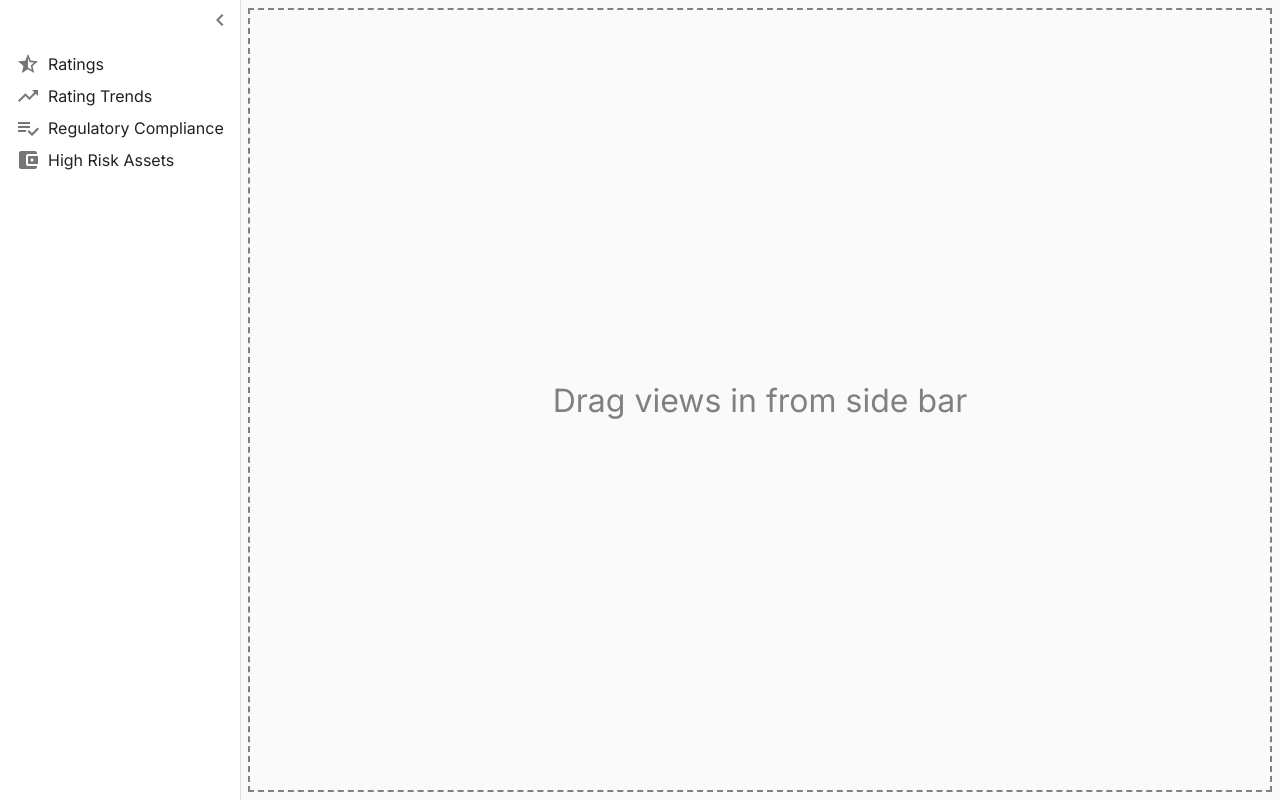
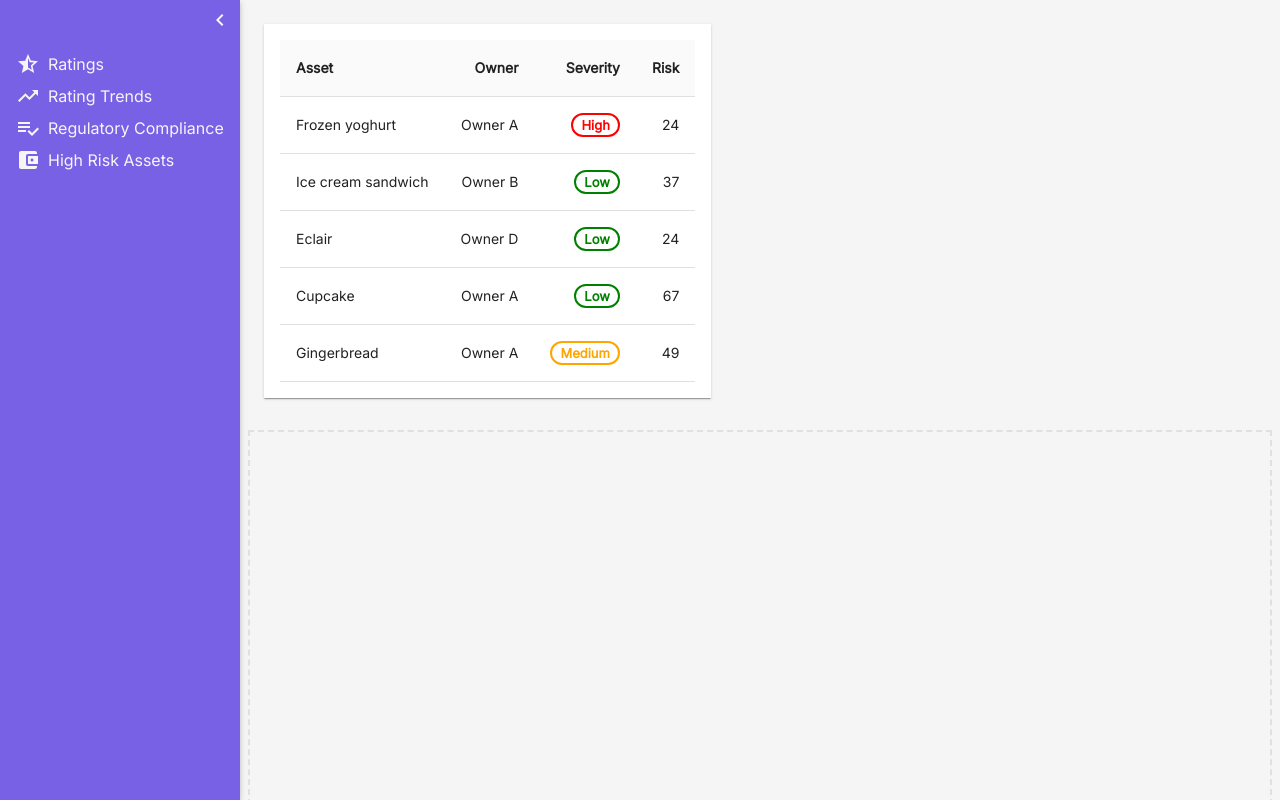
Before and after one commit to arpithindukuri/keyworks-draft, a React (Create React App) app: page / in a window 1280 px wide. Built offline with nearby package versions, Linux system fonts and the light colour scheme.

Commit message:
dahboard fixed up, redesign, refactor, and introduce framework overviews

```diff
--- a/src/App.tsx
+++ b/src/App.tsx
@@ -1,13 +1,14 @@
 import { createMuiTheme, makeStyles, ThemeProvider } from "@material-ui/core";
 import "react-grid-layout/css/styles.css";
 import "react-resizable/css/styles.css";
-import Dashboard from "./components/RGL/Dashboard";
+import Dashboard from "./components/pages/Dashboard";
 
 import Drawer from "./components/Drawer";
 
 import { ThemeOptions } from "@material-ui/core/styles";
 import { useState } from "react";
 import AppProvider from "./context/AppContext";
+import FrameworkOverviews from "./components/pages/FrameworkOverviews";
 
 declare module "@material-ui/core/styles/createMuiTheme" {
 	interface Theme {
@@ -66,38 +67,51 @@ const theme = createMyTheme({
 	typography: {
 		fontFamily: ["Inter"].join(","),
 	},
+	shape: {
+		borderRadius: 0,
+	},
+	palette: {
+		primary: {
+			light: "#ae8fff",
+			main: "#7961e6",
+			dark: "#4236b3",
+			contrastText: "#fff",
+		},
+	},
 });
 
 const useStyles = makeStyles((theme) => ({
 	container: {
 		position: "relative",
 		maxWidth: "100vw",
+		maxHeight: "100vh",
 		overflow: "hidden",
-		backgroundColor: theme.palette.background.default,
+		backgroundColor: theme.palette.grey[100],
 	},
+	appBody: ({ isDrawerOpen }: { isDrawerOpen: boolean }) => ({
+		position: "relative",
+		transition: "0.3s",
+		marginLeft: isDrawerOpen ? "240px" : "54px",
+		height: "100vh",
+		overflowX: "visible",
+		overflowY: "scroll",
+		boxSizing: "border-box",
+	}),
 }));
 
 function App() {
-	const classes = useStyles();
+	const [isDrawerOpen, setIsDrawerOpen] = useState(true);
 
-	const [open, setOpen] = useState(true);
+	const classes = useStyles({ isDrawerOpen });
 
 	return (
 		<ThemeProvider theme={theme}>
 			<AppProvider>
 				<div className={classes.container}>
-					<Drawer open={open} setOpen={setOpen} />
-					<div
-						style={{
-							transition: "0.3s",
-							marginLeft: open ? "240px" : "54px",
-							width: open
-								? "calc(100vw - 256px)"
-								: "calc(100vw - 70px)",
-							minHeight: "100vh",
-						}}
-					>
-						<Dashboard isSidebarOpen={open} />
+					<Drawer open={isDrawerOpen} setOpen={setIsDrawerOpen} />
+					<div className={classes.appBody}>
+						<FrameworkOverviews />
+						<Dashboard isSidebarOpen={isDrawerOpen} />
 					</div>
 				</div>
 			</AppProvider>
--- a/src/components/Drawer.tsx
+++ b/src/components/Drawer.tsx
@@ -56,24 +56,40 @@ const useStyles = makeStyles((theme) =>
 		drawerControl: {
 			padding: theme.spacing(1),
 			transition: "transform 0.3s",
+			color: theme.palette.grey[100],
 		},
 		flipped180: {
 			transform: "rotate(180deg)",
 		},
 		listItemText: {
 			marginLeft: theme.spacing(1),
+			color: theme.palette.grey[100],
+		},
+		listItemIcon: {
+			color: theme.palette.grey[100],
 		},
 		listItem: {
 			paddingTop: 0,
 			paddingBottom: 0,
 			"&:hover": {
-				backgroundColor: theme.palette.background.default,
+				backgroundColor: theme.palette.primary.dark,
 				cursor: "grab",
 			},
 			"&:active": {
 				cursor: "grabbing",
-				backgroundColor: theme.palette.grey[300],
+				backgroundColor: theme.palette.primary.light,
 			},
+			transition: "0.08s",
+		},
+		drawerPaper: {
+			position: "absolute",
+			height: "100vh",
+			// height: "calc(100vh - 16px)",
+			// top: "8px",
+			// left: "8px",
+			// borderRadius: "0 12px 12px 0",
+			border: 0,
+			backgroundColor: theme.palette.primary.main,
 		},
 	})
 );
@@ -113,7 +129,6 @@ export default function ChatList({
 	setOpen: Dispatch<React.SetStateAction<boolean>>;
 }) {
 	const classes = useStyles();
-	// const [open, setOpen] = useState(false);
 
 	const toggleDrawer = () => {
 		setOpen((prev) => !prev);
@@ -132,7 +147,10 @@ export default function ChatList({
 					[classes.drawerClose]: !open,
 				}),
 			}}
-			PaperProps={{ style: { position: "absolute" } }}
+			PaperProps={{
+				className: classes.drawerPaper,
+				elevation: 3,
+			}}
 			BackdropProps={{ style: { position: "absolute" } }}
 			ModalProps={{
 				container: document.getElementById("drawer-container"),
@@ -174,6 +192,7 @@ function Item({
 	dragType: typeType;
 }) {
 	const classes = useStyles();
+	// const theme -
 	const { setType, clearType } = useContext(AppContext);
 
 	return (
@@ -188,7 +207,9 @@ function Item({
 			}}
 		>
 			<ListItem className={classes.listItem}>
-				<ListItemIcon>{icon}</ListItemIcon>
+				<ListItemIcon className={classes.listItemIcon}>
+					{icon}
+				</ListItemIcon>
 				<ListItemText
 					className={classes.listItemText}
 					primary={title}
--- a/src/components/Module.tsx
+++ b/src/components/Module.tsx
@@ -41,7 +41,11 @@ export default function Module({
 	const classes = useStyles();
 
 	return (
-		<Card className={classes.container} variant='outlined'>
+		<Card
+			className={classes.container}
+			elevation={3}
+			// variant='outlined'
+		>
 			<div className={classes.header}>
 				<Typography
 					className={`${classes.title} ModuleDragHandle`}
--- a/src/components/charts/Ratings.tsx
+++ b/src/components/charts/Ratings.tsx
@@ -9,10 +9,8 @@ const useStyles = makeStyles((theme) => ({
 		flexGrow: 1,
 		width: "100%",
 		height: "100%",
+		overflowX: "auto",
 		padding: theme.spacing(2),
-		// paddingTop: 0,
-		overflowX: "auto",
-		// overflowY: "visible",
 		boxSizing: "border-box",
 	},
 	ratingCard: {
@@ -23,7 +21,7 @@ const useStyles = makeStyles((theme) => ({
 		flex: 1,
 		minWidth: "130px",
 		maxHeight: "100%",
-		marginLeft: theme.spacing(3),
+		marginLeft: `${theme.spacing(3)}px`,
 		"&:first-child": {
 			marginLeft: 0,
 		},
@@ -58,8 +56,8 @@ export function RatingCard({
 	return (
 		<Card
 			className={classes.ratingCard}
-			elevation={5}
-			// variant='outlined'
+			// elevation={5}
+			variant='outlined'
 		>
 			<Typography className={classes.ratingCardTitle} variant='h6'>
 				{title}
@@ -71,13 +69,16 @@ export function RatingCard({
 			>
 				<GaugeChart
 					id='gauge-chart1'
-					nrOfLevels={1}
+					nrOfLevels={2}
+					arcsLength={[percent, 1 - percent]}
+					cornerRadius={0}
 					percent={percent}
-					arcWidth={0.1}
-					colors={[getColor()]}
-					needleColor={getColor()}
-					needleBaseColor={getColor()}
+					arcWidth={0.2}
+					colors={[getColor(), "#ddd"]}
+					needleColor={"#ddd"}
+					needleBaseColor={"#ddd"}
 					hideText
+					// textColor={"grey"}
 				/>
 			</ResponsiveContainer>
 			<Typography className={classes.ratingCardNumber} variant='h4'>
@@ -92,11 +93,20 @@ export default function Ratings() {
 
 	return (
 		<Module title='RATINGS'>
+			{/* <div
+				style={{
+					margin: "0px 16px",
+					height: "100%",
+					width: "100%",
+					boxSizing: "border-box",
+					overflowX: "auto",
+				}}
+			> */}
 			<div className={classes.body}>
 				<RatingCard title='Risk' percent={0.17} />
 				<RatingCard title='Compliance' percent={0.55} />
-				<RatingCard title='Thing' percent={0.82} />
 			</div>
+			{/* </div> */}
 		</Module>
 	);
 }
--- a/src/components/RGL/Dashboard.tsx
+++ b/src/components/pages/Dashboard.tsx
@@ -1,5 +1,10 @@
 import { v4 as uuidv4 } from "uuid";
-import { makeStyles } from "@material-ui/core";
+import {
+	createStyles,
+	makeStyles,
+	Typography,
+	useTheme,
+} from "@material-ui/core";
 import { useContext, useState } from "react";
 import { Layout, WidthProvider, Responsive } from "react-grid-layout";
 import { withResizeDetector } from "react-resize-detector";
@@ -17,7 +22,8 @@ const ReactGridLayout = WidthProvider(
 	})
 );
 
-const useStyles = makeStyles({
+const useStyles = makeStyles((theme) =>
+	createStyles({
 		"@keyframes fadeIn": {
 			"0%": {
 				opacity: 0,
@@ -27,30 +33,39 @@ const useStyles = makeStyles({
 			},
 		},
 		selector: {
-		animation: "$fadeIn 0.5s ease-in-out",
-		animationDelay: "0.5s",
+			animation: "$fadeIn 0.3s ease-in-out",
+			// animationDelay: "0.5s",
 			animationFillMode: "backwards",
 		},
-	placeholder: ({ isSidebarOpen }: { isSidebarOpen: boolean }) => ({
+		placeholder: ({ height }: { height: number }) => ({
 			display: "flex",
 			position: "absolute",
+			minHeight: "calc(100vh - 16px)",
+			height: `calc(${height}px - 16px)`,
 			top: "8px",
-		bottom: "8px",
-		left: isSidebarOpen ? "248px" : "8px",
+			left: "8px",
 			right: "8px",
 			transition: "0.3s",
 			alignItems: "center",
 			justifyContent: "center",
-		fontSize: "2rem",
 			pointerEvents: "none",
 			touchAction: "none",
-		border: "2px dashed grey",
-		color: "grey",
+			border: `2px dashed ${theme.palette.grey[300]}`,
+			color: theme.palette.grey[500],
+			boxSizing: "border-box",
+			overflowX: "hidden",
+			overflowY: "visible",
 		}),
 		container: {
 			minHeight: "100vh !important",
+			transition: "0.3s",
+			display: "flex",
+			flexGrow: 1,
+			overflowX: "hidden",
+			overflowY: "visible",
 		},
-});
+	})
+);
 
 const dashboardData = [
 	{
@@ -80,15 +95,20 @@ export default function Dashboard({
 }: {
 	isSidebarOpen: boolean;
 }) {
-	const classes = useStyles({ isSidebarOpen: isSidebarOpen });
+	const theme = useTheme();
+
 	const { state } = useContext(AppContext);
-
+	const [height, setHeight] = useState(0);
 	const [layout, setLayout] = useState<Layout[]>([
 		// { i: "ratings", x: 0, y: 0, w: 3, h: 5, minW: 3, minH: 3 },
 		// { i: "trends", x: 3, y: 0, w: 5, h: 5, minW: 3, minH: 3 },
 		// { i: "regcomp", x: 0, y: 5, w: 4, h: 5, minW: 3, minH: 3 },
 		// { i: "highriskassets", x: 4, y: 5, w: 4, h: 5, minW: 3, minH: 3 },
 	]);
+	const margin = theme.spacing(3);
+	const rowHeight = 80;
+
+	const classes = useStyles({ height: height });
 
 	const getView = (view: typeType) => {
 		if (view === "ratings") return <Ratings />;
@@ -103,9 +123,12 @@ export default function Dashboard({
 	);
 
 	return (
-		<>
+		<div style={{ position: "relative" }}>
 			<ReactGridLayout
+				// useCSSTransforms={false}
+				measureBeforeMount
 				className={`layout ${classes.container}`}
+				style={{ height: `${height}px`, overflowY: "visible" }}
 				layouts={{
 					lg: layout,
 					md: layout,
@@ -117,9 +140,16 @@ export default function Dashboard({
 					if (!layout.find((li) => li.i === "__dropping-elem__")) {
 						setLayout(() => layout);
 					}
+					let h = 0;
+					layout.forEach((li) => {
+						if (li.y + li.h > h) h = li.y + li.h;
+						console.log(li.i, h);
+					});
+					setHeight(() => h * (rowHeight + margin) + margin);
 				}}
-				rowHeight={80}
+				rowHeight={rowHeight}
 				cols={{ lg: 8, md: 8, sm: 8, xs: 8, xxs: 8 }}
+				margin={[margin, margin]}
 				draggableHandle={".ModuleDragHandle"}
 				droppingItem={
 					newIndex !== -1
@@ -131,8 +161,6 @@ export default function Dashboard({
 				}
 				isDroppable
 				onDrop={(layout, item) => {
-					console.log(layout);
-					console.log(item);
 					if (newIndex !== -1) {
 						const newLI = {
 							...item,
@@ -149,8 +177,6 @@ export default function Dashboard({
 								}
 								return 0;
 							});
-							console.log([...prev, newLI]);
-							console.log(newLayout);
 							return newLayout;
 						});
 					}
@@ -161,35 +187,24 @@ export default function Dashboard({
 					return (
 						<div
 							key={view.i}
-							// className={
-							// 	view.i === "__dropping-elem__"
-							// 		? ""
-							// 		: classes.selector
-							// }
+							className={
+								view.i === "__dropping-elem__"
+									? ""
+									: classes.selector
+							}
 						>
 							{viewEl ? viewEl : ""}
 						</div>
 					);
 				})}
 			</ReactGridLayout>
+			<div className={classes.placeholder}>
 				{layout.length === 0 && (
-				<div className={classes.placeholder}>
+					<Typography variant='h4'>
 						Drag views in from side bar
+					</Typography>
+				)}
 			</div>
-			)}
-		</>
+		</div>
 	);
 }
-
-/* <div key='ratings' className={classes.selector}>
-				<Ratings />
-			</div>
-			<div key='trends' className={classes.selector}>
-				<RatingTrends />
-			</div>
-			<div key='regcomp' className={classes.selector}>
-				<RegulatoryCompliance />
-			</div>
-			<div key='highriskassets' className={classes.selector}>
-				<HighRiskAssets />
-			</div> */
--- /dev/null
+++ b/src/components/pages/FrameworkOverviews.tsx
@@ -0,0 +1,146 @@
+import {
+	Card,
+	Chip,
+	Table,
+	TableBody,
+	TableCell,
+	TableHead,
+	TableRow,
+	makeStyles,
+} from "@material-ui/core";
+import { createStyles } from "@material-ui/styles";
+
+const useStyles = makeStyles((theme) =>
+	createStyles({
+		container: {
+			display: "flex",
+			padding: theme.spacing(3),
+		},
+		overviewCard: {
+			minHeight: "200px",
+			minWidth: "200px",
+		},
+		tableBody: {
+			display: "flex",
+			flexGrow: 1,
+			width: "100%",
+			height: "100%",
+			padding: theme.spacing(2),
+			boxSizing: "border-box",
+			overflowY: "auto",
+		},
+		headerCell: {
+			fontWeight: 800,
+		},
+		avatar: {
+			margin: 0,
+		},
+	})
+);
+
+function createData(
+	asset: string,
+	owner: string,
+	severity: string,
+	risk: number
+) {
+	return { asset, owner, severity, risk };
+}
+
+const rows = [
+	createData("Frozen yoghurt", "Owner A", "High", 24),
+	createData("Ice cream sandwich", "Owner B", "Low", 37),
+	createData("Eclair", "Owner D", "Low", 24),
+	createData("Cupcake", "Owner A", "Low", 67),
+	createData("Gingerbread", "Owner A", "Medium", 49),
+];
+
+function SeverityChip({
+	severity,
+	title,
+}: {
+	severity: string;
+	title: string;
+}) {
+	const getColor = () => {
+		if (severity === "Low") return "green";
+		else if (severity === "Medium") return "orange";
+		else if (severity === "High") return "red";
+	};
+
+	return (
+		<Chip
+			label={title}
+			size='small'
+			variant='outlined'
+			style={{
+				color: getColor(),
+				fontWeight: 600,
+				border: `2px solid ${getColor()}`,
+			}}
+		/>
+	);
+}
+
+export default function FrameworkOverviews() {
+	const classes = useStyles();
+	return (
+		<div className={classes.container}>
+			<SingleOverview />
+		</div>
+	);
+}
+
+function SingleOverview() {
+	const classes = useStyles();
+	return (
+		<Card className={classes.overviewCard}>
+			<div className={classes.tableBody}>
+				<Table stickyHeader aria-label='simple table'>
+					<TableHead>
+						<TableRow>
+							<TableCell className={classes.headerCell}>
+								Asset
+							</TableCell>
+							<TableCell
+								className={classes.headerCell}
+								align='right'
+							>
+								Owner
+							</TableCell>
+							<TableCell
+								className={classes.headerCell}
+								align='right'
+							>
+								Severity
+							</TableCell>
+							<TableCell
+								className={classes.headerCell}
+								align='right'
+							>
+								Risk
+							</TableCell>
+						</TableRow>
+					</TableHead>
+					<TableBody>
+						{rows.map((row) => (
+							<TableRow key={`${row.asset}-tablerow`}>
+								<TableCell component='th' scope='row'>
+									{row.asset}
+								</TableCell>
+								<TableCell align='right'>{row.owner}</TableCell>
+								<TableCell align='right'>
+									<SeverityChip
+										severity={row.severity}
+										title={row.severity}
+									/>
+								</TableCell>
+								<TableCell align='right'>{row.risk}</TableCell>
+							</TableRow>
+						))}
+					</TableBody>
+				</Table>
+			</div>
+		</Card>
+	);
+}
--- a/src/index.css
+++ b/src/index.css
@@ -11,3 +11,7 @@ code {
 	font-family: source-code-pro, Menlo, Monaco, Consolas, "Courier New",
 		monospace;
 }
+
+.react-resizable-handle {
+	background-image: none !important;
+}
```
Lines whose indentation alone changed are shown as unchanged.
